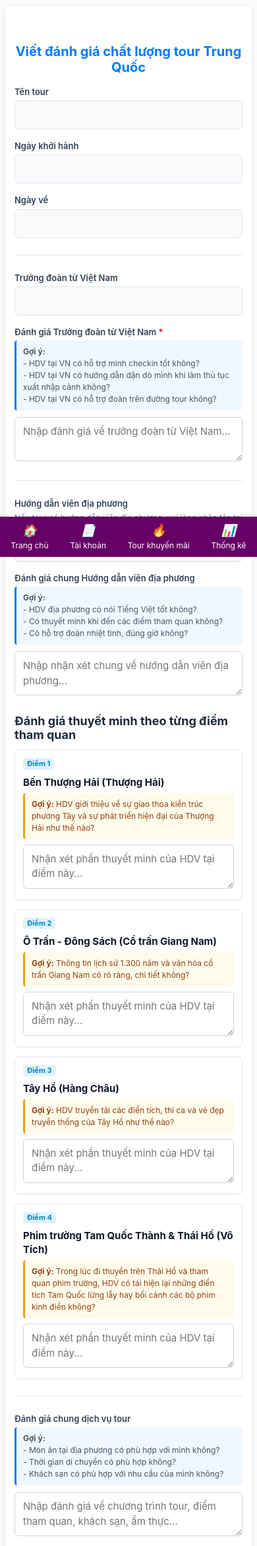
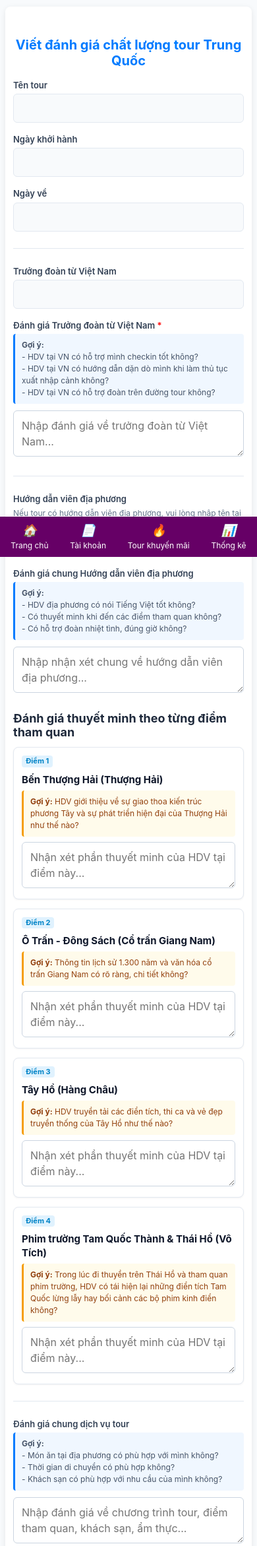
Before and after one commit to beckerbao/tugo-com-fe, a PHP site: page /pages/reviewbyqr-trungquoc.php in a window 390 px wide. Shown: the top 2343 px of the page at 66% size. Run offline with PHP 8.4, Linux system fonts and the light colour scheme; some libraries are stand-ins or nearby versions.

Commit message:
fix(css): optimize mobile responsiveness and prevent input field clipping
Co-authored-by: multica-agent <github@multica.ai>

```diff
--- a/assets/css/review-trungquoc.css
+++ b/assets/css/review-trungquoc.css
@@ -2,6 +2,16 @@
    Tugo Review Tour Trung Quốc - Dedicated Stylesheet
    File: assets/css/review-trungquoc.css
    ========================================================================== */
+
+/* Universal Box-Sizing & Viewport Reset */
+*, *::before, *::after {
+    box-sizing: border-box;
+}
+
+html, body {
+    max-width: 100vw;
+    overflow-x: hidden;
+}
 
 :root {
     --tugo-primary: #007BFF;
@@ -48,6 +58,7 @@ body {
     flex-grow: 1;
     position: relative;
     width: calc(100% - 20px);
+    overflow-x: hidden;
 }
 
 /* Form Heading */
@@ -71,6 +82,7 @@ body {
 .form-group {
     margin-bottom: 20px;
     box-sizing: border-box;
+    width: 100%;
 }
 
 .form-group label {
@@ -80,11 +92,13 @@ body {
     margin-bottom: 6px;
     font-size: 14px;
     line-height: 1.4;
+    word-break: break-word;
 }
 
 .form-group input,
 .form-group textarea {
     width: 100%;
+    max-width: 100%;
     box-sizing: border-box;
     padding: 10px 14px;
     border: 1px solid var(--tugo-border);
@@ -329,40 +343,53 @@ p.error {
 @media (max-width: 600px) {
     .review-container {
         margin: 10px auto;
-        padding: 16px 14px;
+        padding: 16px 12px;
         border-radius: 8px;
         width: calc(100% - 16px);
+        max-width: 100%;
+        overflow-x: hidden;
     }
 
     .review-container h2 {
         font-size: 20px;
-        margin: 40px 0 16px 0;
+        margin: 30px 0 16px 0;
+        word-break: break-word;
     }
 
     .form-group {
         margin-bottom: 16px;
+        width: 100%;
     }
 
     .form-group label {
         font-size: 13px;
         margin-bottom: 4px;
+        word-break: break-word;
     }
 
     .form-group input,
     .form-group textarea {
-        font-size: 15px;
+        font-size: 16px; /* 16px prevents iOS Safari from auto-zooming / shifting layout */
         padding: 10px 12px;
         min-height: 44px; /* Minimum mobile touch tap target */
+        width: 100%;
+        max-width: 100%;
+        box-sizing: border-box;
     }
 
     .attraction-card {
         padding: 12px;
         margin-bottom: 14px;
+        width: 100%;
+        max-width: 100%;
+        box-sizing: border-box;
+        overflow-x: hidden;
     }
 
     .attraction-title {
         font-size: 15px;
         margin: 2px 0 6px 0;
+        word-break: break-word;
     }
 
     .attraction-badge {
@@ -374,19 +401,23 @@ p.error {
         padding: 8px 10px;
         font-size: 12px;
         margin-bottom: 8px;
+        word-break: break-word;
     }
 
     .review-suggestions {
         font-size: 12px;
         padding: 8px 10px;
+        word-break: break-word;
     }
 
     .submit-button {
         width: 100%;
+        max-width: 100%;
         min-height: 48px;
         font-size: 16px;
         padding: 14px 20px;
         margin-top: 20px;
+        box-sizing: border-box;
     }
 
     .help-container {
```
